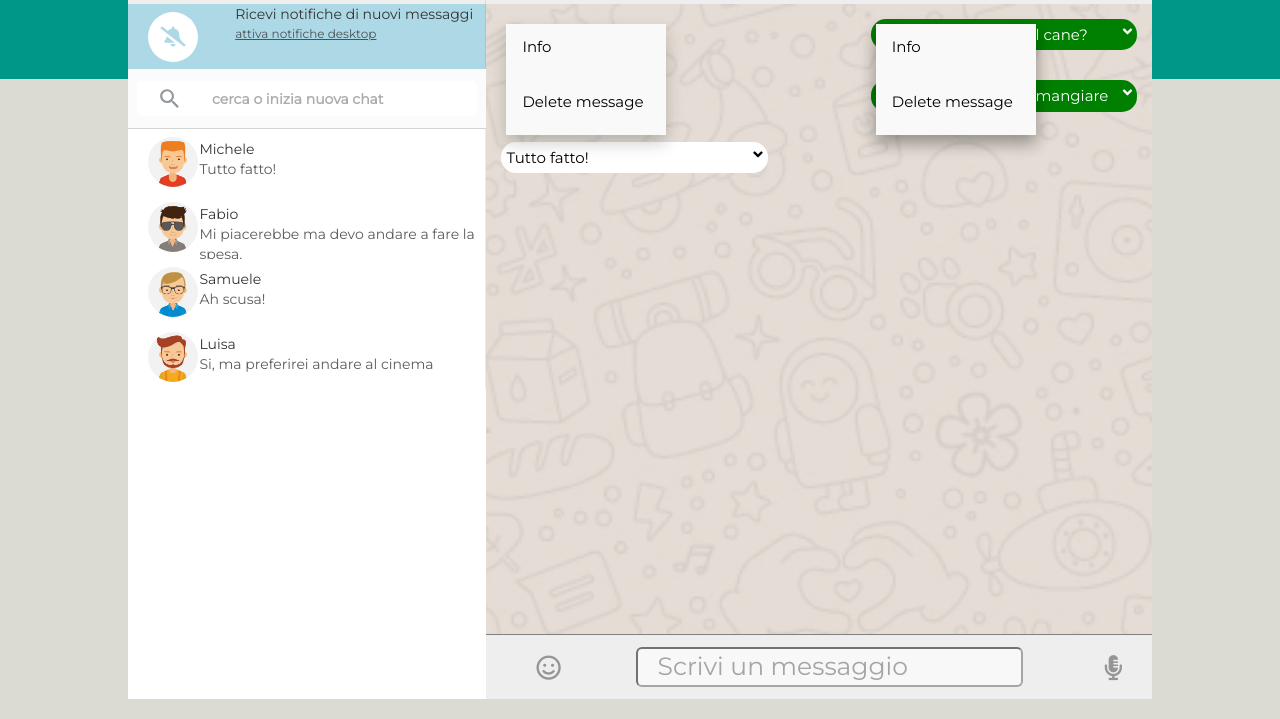
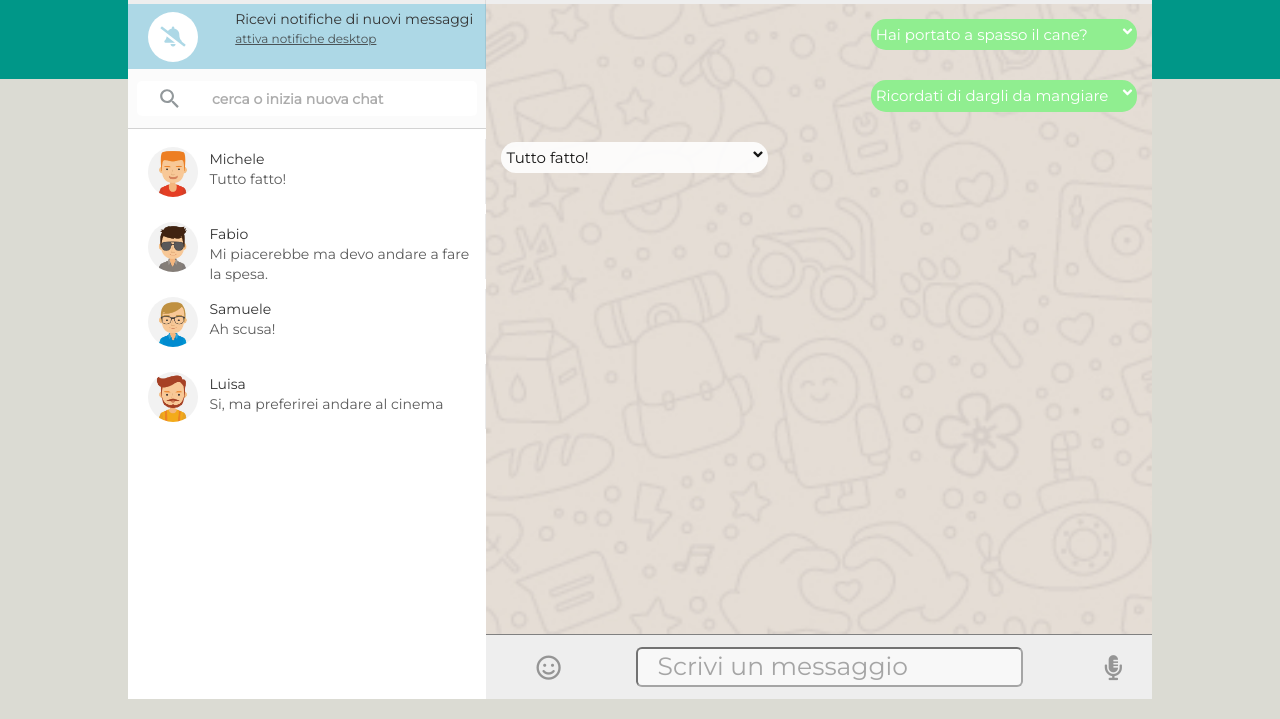
Before and after one commit to estefansilvi/js-html-css-boolzap, a plain HTML site: page index.html in a window 1280 px wide. Shown: the part 81-800 px from the top of the page. Drawn offline with nearby package versions, Linux system fonts and the light colour scheme.

Commit message:
milestone 1-2-3 e 4 complete

```diff
--- a/css/style.css
+++ b/css/style.css
@@ -26,7 +26,9 @@
 .margin-0{
   margin:0;
 }
-
+.mrgin-top-10{
+  margin-top:10px;
+}
 .float-right{
   float: right;
 }
@@ -209,7 +211,7 @@ nav .profile-avatar{
 .name-contatto{
   display: inline-block;
   float: left;
-  padding-top:10px;
+  padding:10px 10px;
   position:absolute;
   top:0;
   left:20%;
@@ -283,32 +285,6 @@ nav .image-conversation img{
   float: left;
 }
 
-}
-.dropdown {
-    position: relative;
-    display: inline-block;
-}
-
-.dropdown-content {
-    display: block;
-    position: absolute;
-    top:20px;
-    background-color: #f9f9f9;
-    min-width: 160px;
-    overflow: auto;
-    box-shadow: 0px 8px 16px 0px rgba(0,0,0,0.2);
-}
-
-.dropdown-content p {
-    color: black;
-    padding: 12px 16px;
-    text-decoration: none;
-    display: block;
-}
-
-.dropdown a:hover {background-color: #f1f1f1}
-
-.show {display:block;}
 /* end dati ricevente -chat- */
 
 
@@ -325,7 +301,8 @@ nav .image-conversation img{
   padding: 5px;
   margin:15px;
   border-radius: 15px;
-  background-color: green;
+  background-color: #90ee90;
+
   clear: both;
   float: right;
   max-width: 50%;
@@ -345,6 +322,7 @@ nav .image-conversation img{
    margin:15px;
    border-radius: 15px;
    background-color: #ffffff;
+   opacity:0.9;
    clear: both;
   float: left;
   max-width: 50%;
--- a/index.html
+++ b/index.html
@@ -33,7 +33,7 @@
               <i class="fas fa-bell-slash cursor-pointer"></i>
             </div>
             <div class="notifiche">
-              <h5 class="margin-0">Ricevi notifiche di nuovi messaggi</h5>
+              <h5 class="margin-0 padding-top-5">Ricevi notifiche di nuovi messaggi</h5>
               <h6 class="sottotitolo cursor-pointer opacity-08 margin-0 padding-top-5 text-underline">attiva notifiche desktop</h6>
             </div>
           </div>
@@ -50,7 +50,7 @@
 
           <!--  lista contatti -->
           <div class="lista-contatti">
-            <div v-for="(i,index) in contacts"  v-if="search(i.name)"   class="contatto" @click="selectedChat(index);selectedContatto(i)">
+            <div v-for="(i,index) in contacts"  v-if="search(i.name)"   class="contatto mrgin-top-10" @click="selectedChat(index);selectedContatto(i)">
               <div  class="avatar-chat" >
                 <img v-bind:src="'images/avatar' + contacts[index].avatar + '.jpg'" class="cursor-pointer" />
             </div>
@@ -84,13 +84,9 @@
           </nav>
 
           <div class="chat-room">
-            <div v-for="element in contacts[indexAttuale].messages" :class="element.status">
+            <div v-for="element in contacts[indexAttuale].messages" :class="element.status" >
               {{element.text}}
-              <i class="fas fa-angle-down cursor-pointer float-right dropdown" @click=""></i>
-              <div class="dropdown-content">
-                <p>Info</p>
-                <p>Delete message</p>
-              </div>
+              <i class="fas fa-angle-down cursor-pointer float-right "></i>
             </div>
           </div>
 
--- a/js/script.js
+++ b/js/script.js
@@ -124,7 +124,7 @@ methods:{
     setTimeout(function() {
       activeContact.messages.push({
         date: ' 15:50:00',
-        text: 'ok',
+        text: 'hai perfettamente ragione!!',
         status: 'received'
       });
     }, 1000)
@@ -140,8 +140,6 @@ methods:{
       return name.toLowerCase().startsWith(nameSearch)
     }
   },
-
-
 }
 });
 
```
